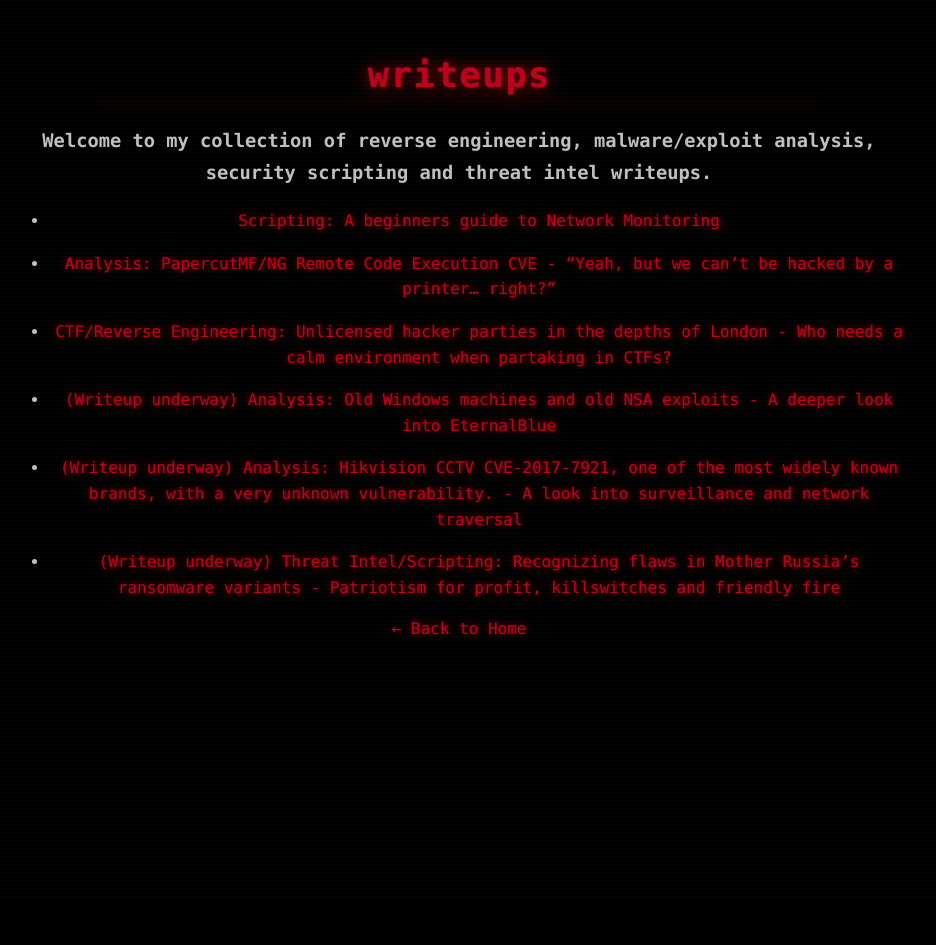
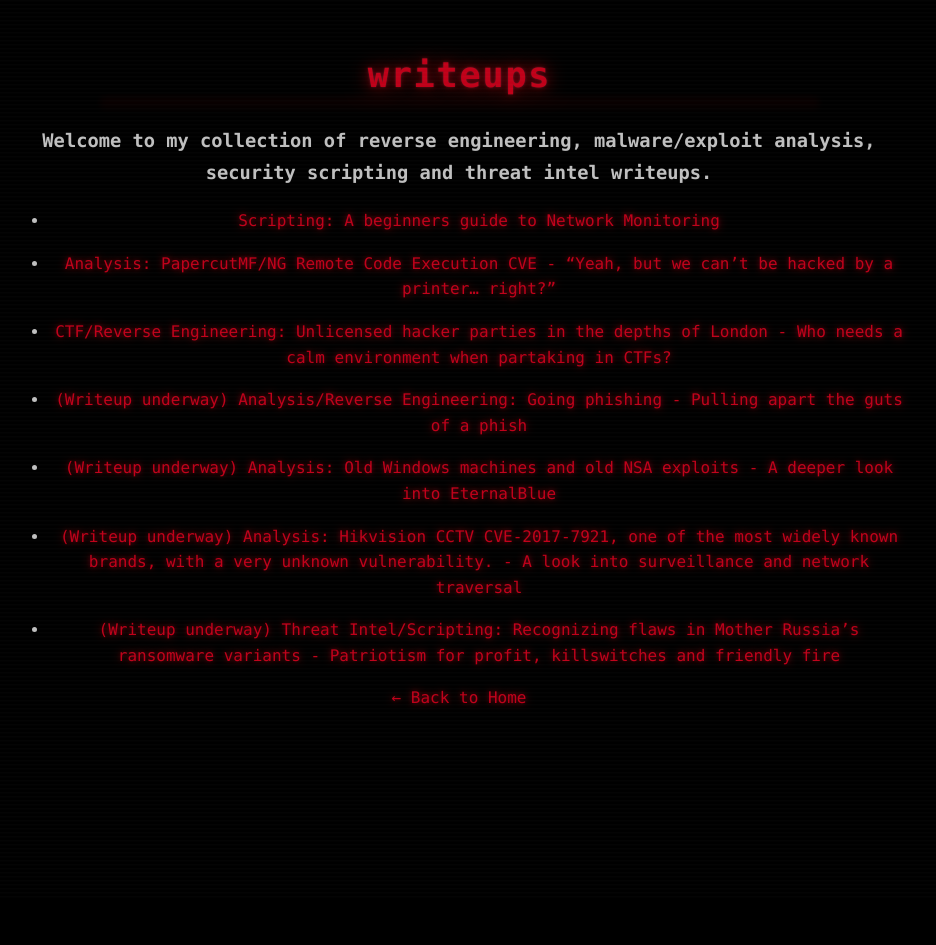
Before and after one commit to 0xhtw/0xhtw.github.io, a Jekyll site: the page built from writeups/index.md, in a window 1280 px wide. Shown: the whole page, without its empty margins (181-1117 px from the left). Built offline with Jekyll 4.4.1, drawn with Linux system fonts in a browser that asks for light colours.

Commit message:
Update index.md

```diff
--- a/writeups/index.md
+++ b/writeups/index.md
@@ -13,6 +13,8 @@
 
 - [CTF/Reverse Engineering: Unlicensed hacker parties in the depths of London - Who needs a calm environment when partaking in CTFs?](ctf.md)
 
+- [(Writeup underway) Analysis/Reverse Engineering: Going phishing - Pulling apart the guts of a phish](phish1.md)
+
 - [(Writeup underway) Analysis: Old Windows machines and old NSA exploits - A deeper look into EternalBlue](eternalblue.md)
 
 - [(Writeup underway) Analysis: Hikvision CCTV CVE-2017-7921, one of the most widely known brands, with a very unknown vulnerability. - A look into surveillance and network traversal](hikvision17.md)
```
